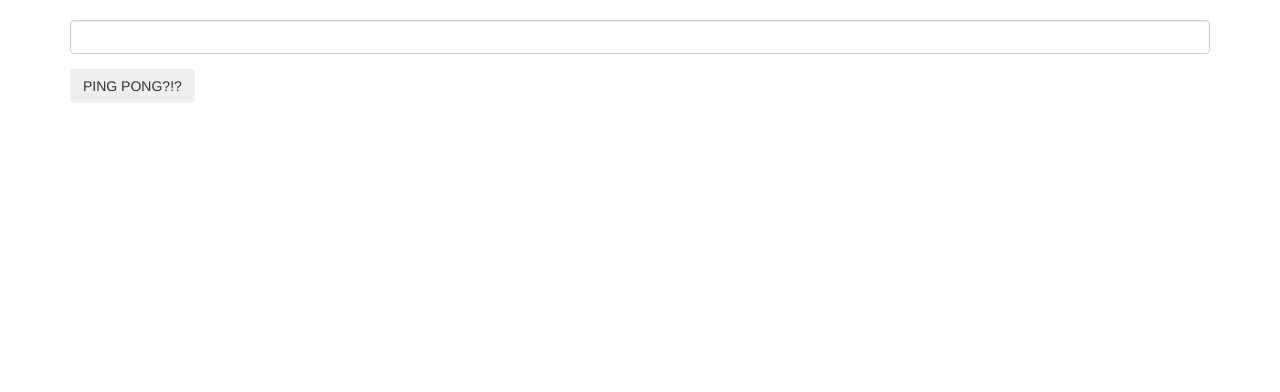
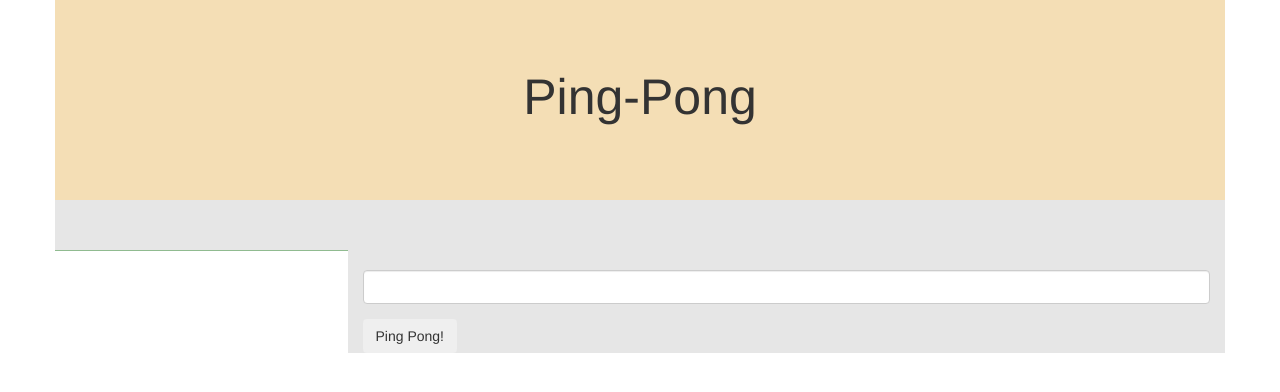
Before and after one commit to benjpac/ping_pong, a plain HTML site: page index.html in a window 1280 px wide. Drawn offline with nearby package versions, Linux system fonts and the light colour scheme.

Commit message:
complete part of the CSS to match example

```diff
--- a/css/master.css
+++ b/css/master.css
@@ -0,0 +1,23 @@
+#header {
+  background-color: #F4DEB5;
+  text-align: center;
+  padding-bottom: 65px;
+  padding-top: 50px;
+}
+
+h1 {
+  font-size: 50px;
+}
+
+#content-top {
+  background-color: #E6E6E6;
+  height: 50px;
+}
+
+#content-main {
+  background-color: #E6E6E6;
+}
+
+#content-left {
+  background-color: #90BB90;
+}
--- a/index.html
+++ b/index.html
@@ -9,22 +9,36 @@
     <link rel="stylesheet" href="css/master.css">
     <script src="js/scripts.js" type="text/javascript"></script>
     <meta charset="utf-8">
-    <title>Ping Pong</title>
+    <title>Ping-Pong</title>
   </head>
   <body>
     <div class="container">
+      <div class="row" id="header">
+        <div class="col-md-12">
+          <h1>Ping-Pong</h1>
+        </div>
+      </div>
+      <div class="row" id="content-top">
+        <div class="col-md-12">
+        </div>
+      </div>
+      <div class="row">
+        <div class="col-md-3" id="content-left">
+
+        </div>
+        <div class="col-md-9" id="content-main">
           <div id="form">
             <form>
               <div class="form-group">
                 <label for="numInput"></label>
                 <input id="numInput" class="form-control" type="text">
               </div>
-          <button type="submit" class="btn">PING PONG?!?</button>
+              <button type="submit" class="btn">Ping Pong!</button>
             </form>
           </div>
           <div id="output">
-        <ul>
-        </ul>
+          </div>
+        </div>
       </div>
     </div>
   </body>
--- a/js/scripts.js
+++ b/js/scripts.js
@@ -14,9 +14,9 @@
 // }
 
 function pingPong(number) {
-  var answers = [];
+  var resultArray = [];
   // check if NaN, negative, and float
-  if (isNaN(number) || number < 0 || (number % 1 !== 0)) {
+  if (isNaN(number) || (number < 0) || (number % 1 !== 0)) {
     return;
   }
   for (var i = 1; i <= number; i++) {
@@ -30,9 +30,9 @@ function pingPong(number) {
     if (!result) {
       result = i.toString();
     }
-    answers.push(result);
+    resultArray.push(result);
   }
-  return answers;
+  return resultArray;
 }
 
 $(document).ready(function() {
@@ -40,9 +40,11 @@ $(document).ready(function() {
     event.preventDefault();
     var number = $("#numInput").val();
     var result = pingPong(number);
+    $("#output ul").remove();
     if (!result) {
       alert("Must be a positive whole number");
     } else {
+      $("#output").append("<ul>");
       for (var i = 0; i < result.length; i++) {
         $("#output ul").append("<li>" + result[i] + "</li>");
       }
```
Lines whose indentation alone changed are shown as unchanged.
